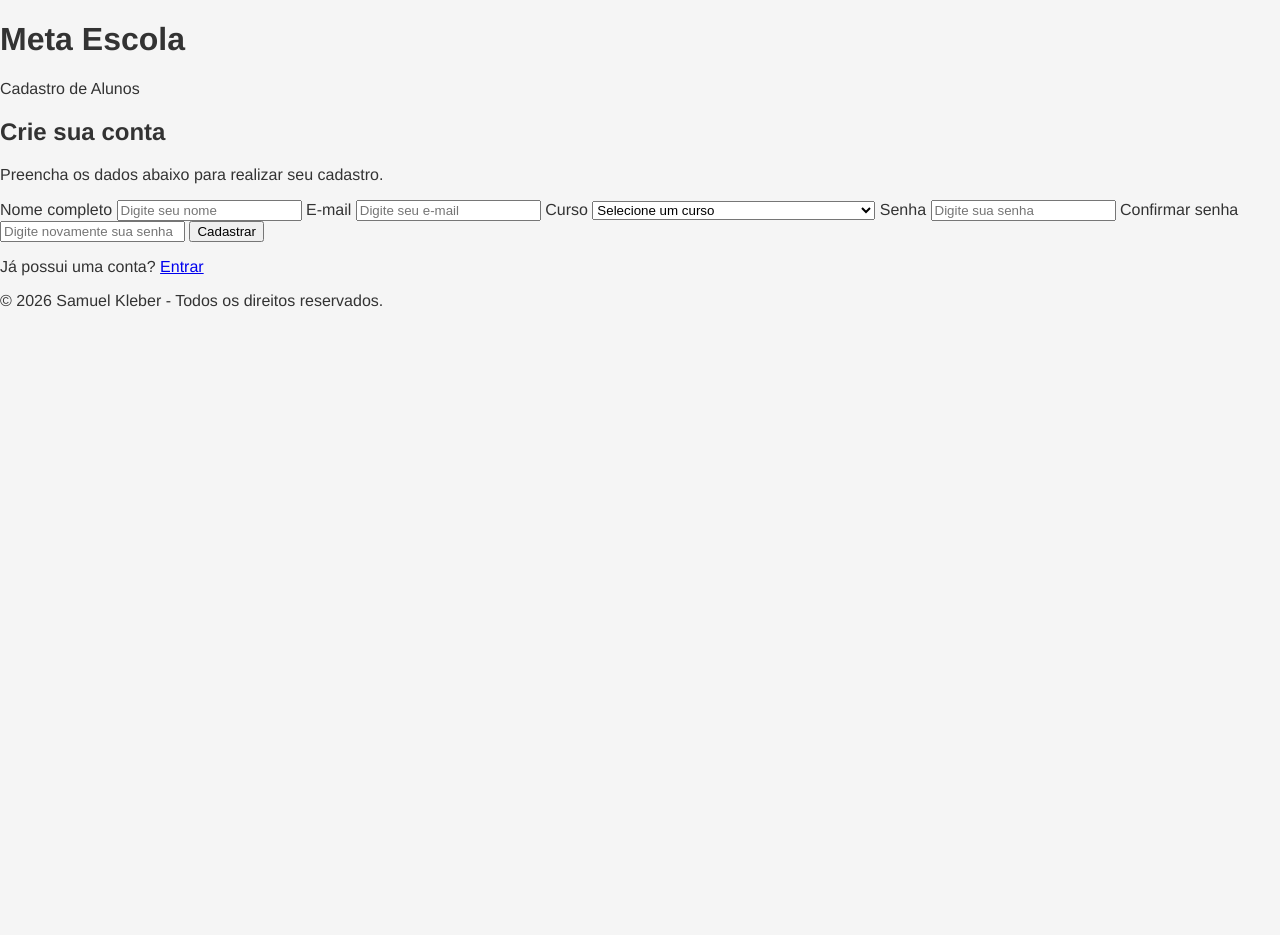
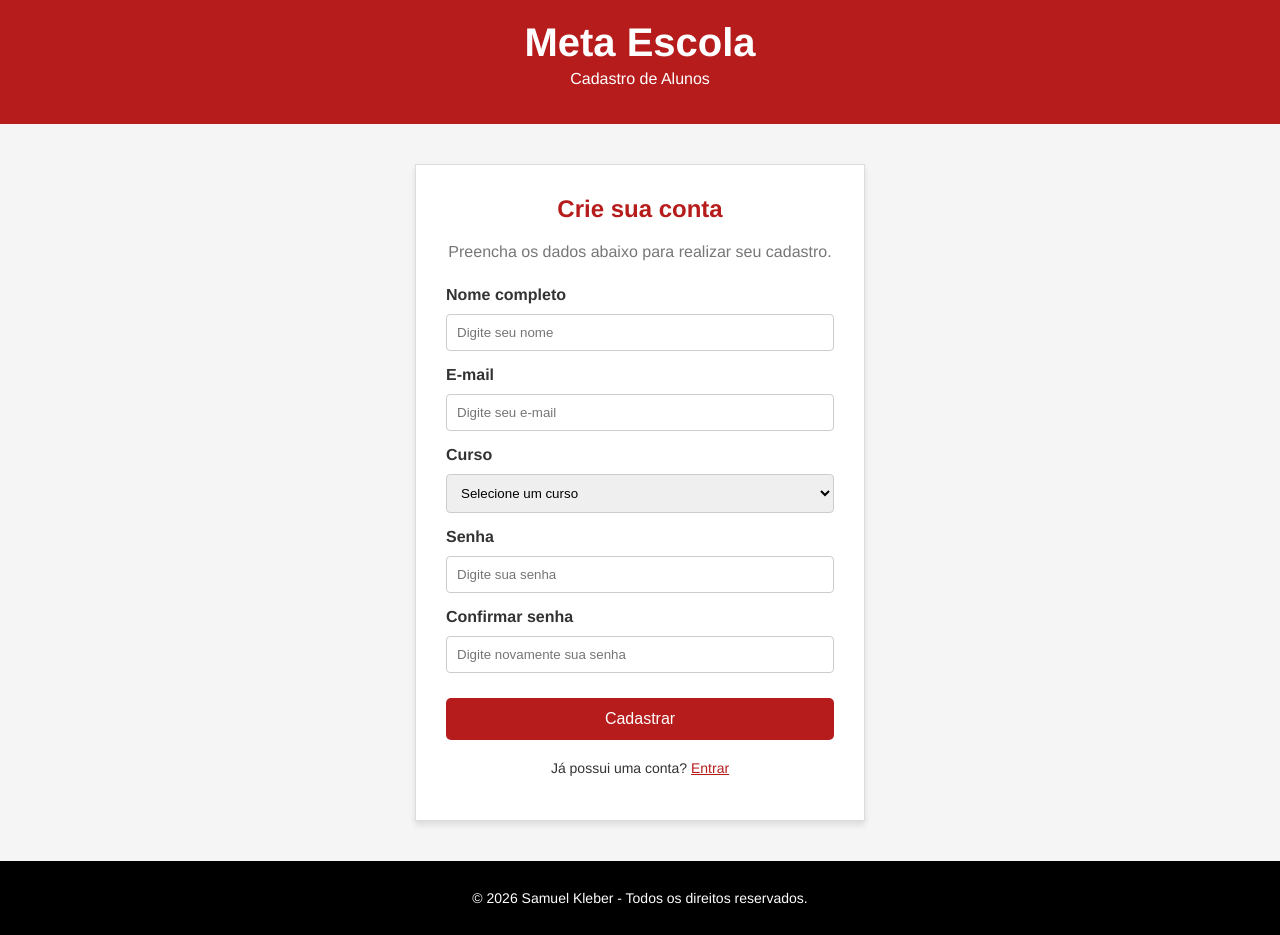
Before and after one commit to Samoody/HTML-BASE, a plain HTML site: page index.html in a window 1280 px wide. Before the commit the page ends 800 px from the top, so only its background shows below. Drawn offline with Linux system fonts and the light colour scheme.

Commit message:
Add files via upload

```diff
--- a/style.css
+++ b/style.css
@@ -5,3 +5,85 @@ body {
     color: #333333;
     font-family: 'Helvetica Neue', Helvetica, Arial, sans-serif;
 }
+header {
+    background-color: #b71c1c;
+    color: white;
+    padding: 20px;
+    text-align: center;
+}
+header h1 {
+    margin: 0;
+    font-size: 2.5em;
+}
+header p {
+    margin-top: 5px;
+}
+main {
+    width: 450px;
+    margin: 40px auto;
+
+}
+.cadastro {
+    background-color: white;
+    padding: 30px;
+    border: 1px solid #ddd;
+    box-shadow: 0 4px 6px rgba(0, 0, 0, 0.1);
+}
+.cadastro h2 {
+    margin-top: 0;
+    color: #b71c1c;
+    text-align: center;
+}
+.descricao {
+    margin-bottom: 25px;
+    text-align: center;
+    color: #777777;
+}
+label {
+display: block;
+margin-top: 15px;
+margin-bottom: 10px;
+font-weight: bold;
+}
+input, select{
+    width: 100%;
+    padding: 10px;
+    border: 1px solid #ccc;
+    border-radius: 4px;
+    box-sizing: border-box;
+}
+button {
+    width: 100%;
+    padding: 12px;
+    margin-top: 25px;
+    background-color: #b71c1c;
+    color: white;
+    border: none;
+    border-radius: 5px;
+    cursor: pointer;
+    font-size: 16px;
+}
+button:hover {
+    background-color: #8e0000;
+}
+.login {
+    text-align: center;
+    margin-top: 20px;
+    font-size: 14px;
+
+}
+    .login a {
+        color: #b71c1c;
+    }
+
+
+footer {
+    color: #ffffff;
+    text-align: center;
+    padding: 15px 0;
+    width: 100%;
+    bottom: 0;
+    font-size: 14px;
+    background-color: #000000;
+
+}
```
